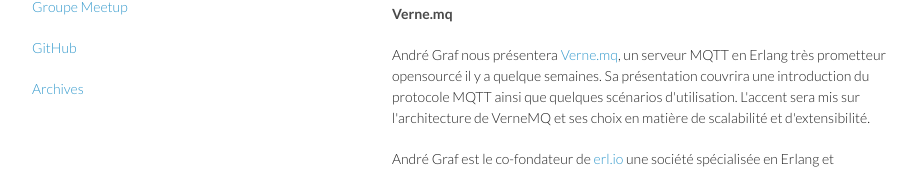
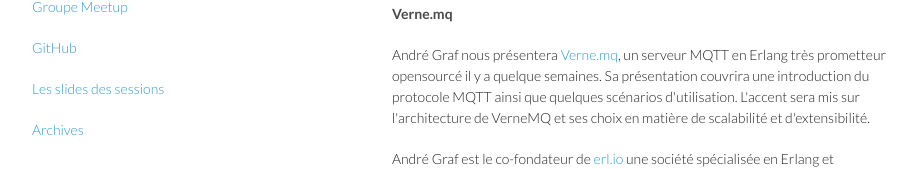
Before and after one commit to erlangparis/erlang-paris.github.io, a plain HTML site: page archives.html in a window 1280 px wide. Shown: the part 175-344 px from the top of the page, without its empty margins (178-1100 px from the left). Drawn offline with Linux system fonts and the light colour scheme.

Commit message:
ajoute lien vers speakerdeck

```diff
--- a/archives.html
+++ b/archives.html
@@ -19,6 +19,7 @@
         <p>La communauté des praticiens Erlang d'Ile de France</p>
         <p><a href="http://www.meetup.com/fr/Erlang-Paris/">Groupe Meetup</a></p>
         <p><a href="https://github.com/erlangparis">GitHub</a></p>
+        <p><a href="https://speakerdeck.com/erlangparis">Les slides des sessions</a></p>
         <p><a href="archives.html">Archives</a></p>
       </header>
       <section>
```
Also changed, not shown: index.html (+1 -0 lines).
